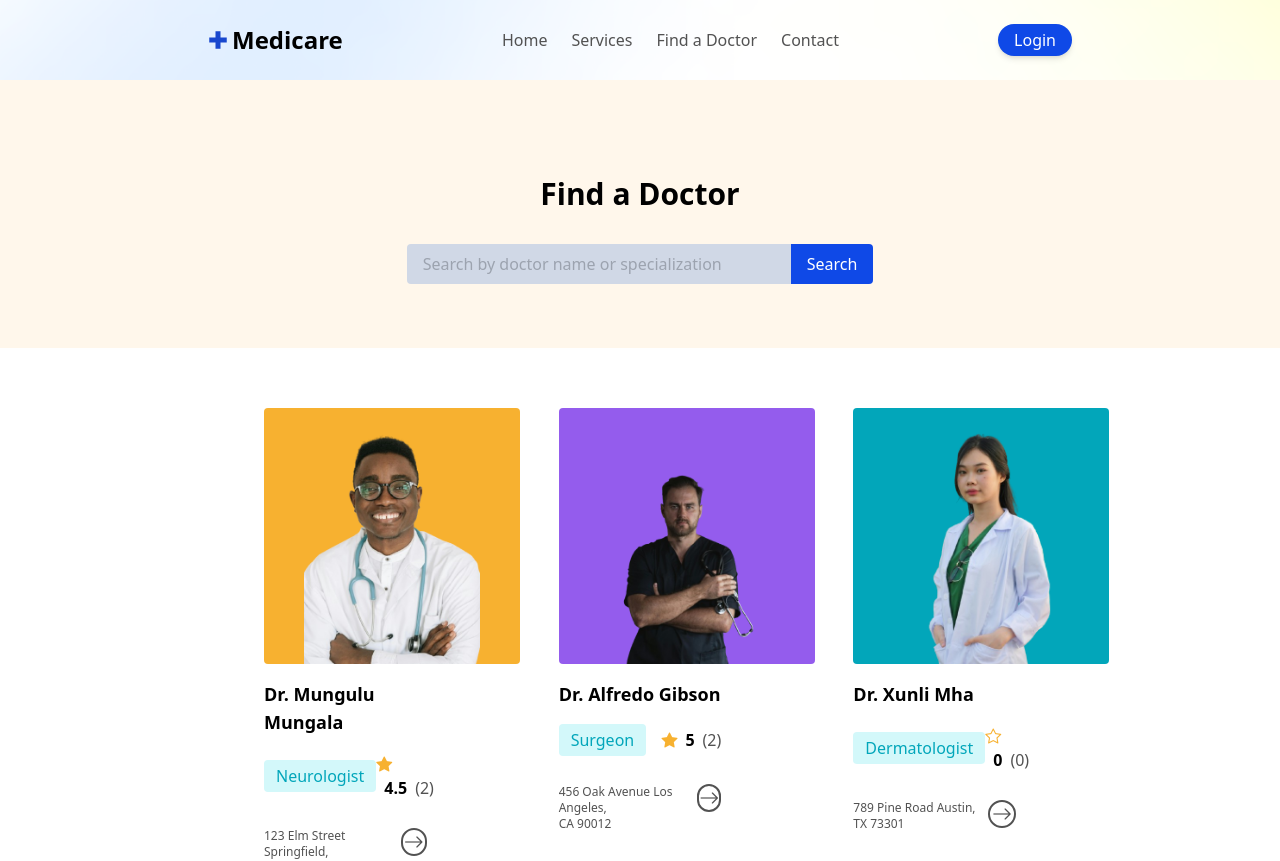
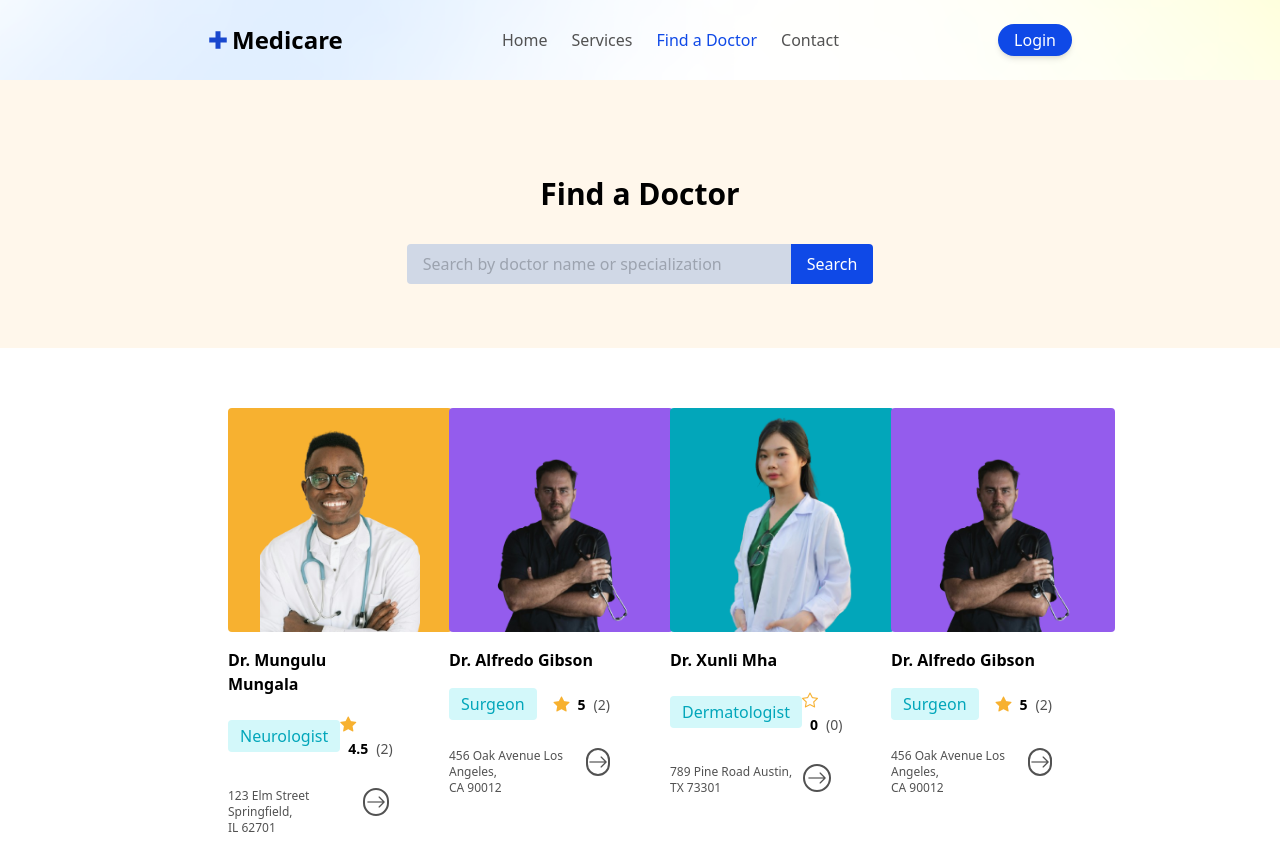
Before and after one commit to adoumadje/medicare-frontend, an Angular app: page / in a window 1280 px wide. Shown: the top 861 px of the page. Built offline with nearby package versions, Linux system fonts and the light colour scheme.

Commit message:
finished find a doctor page

```diff
--- a/src/app/components/find-a-doctor/find-a-doctor.component.html
+++ b/src/app/components/find-a-doctor/find-a-doctor.component.html
@@ -9,20 +9,20 @@
 </div>
 
 <div class="px-8 sm:px-13 pb-16">
-    <div class="grid grid-cols-1 sm:grid-cols-3 grid-rows-3 sm:grid-rows-1 gap-5">
-        <div class="py-5 px-14">
-            <div class="bg-myYellow rounded w-64 h-64 mb-4 mt-10 flex flex-col justify-center overflow-hidden">
+    <div class="grid grid-cols-1 sm:grid-cols-4 grid-rows-3 sm:grid-rows-1 gap-5">
+        <div class="py-5 sm:px-5 px-14">
+            <div class="bg-myYellow rounded w-64 sm:w-50 h-64 sm:h-50 mb-4 mt-10 flex flex-col justify-center overflow-hidden">
                 <img src="doctor-1-removebg-preview.png"
-                    class="w-44 mx-auto mt-10"
+                    class="w-40 mx-auto mt-10"
                 alt="doctor">
             </div>
-            <h4 class="font-semibold text-lg mb-4">Dr. Mungulu Mungala</h4>
+            <h4 class="font-semibold text-md mb-4">Dr. Mungulu Mungala</h4>
             <div class="flex justify-between items-center">
                 <span class="text-myGreen text-md bg-lightGreen px-3 py-1 rounded">Neurologist</span>
                 <div>
                     <i class="bi bi-star-fill text-myYellow"></i>
-                    <span class="font-semibold text-md mx-2">4.5</span>
-                    <span class="text-myBlack text-md">(2)</span>
+                    <span class="font-semibold text-sm mx-2">4.5</span>
+                    <span class="text-myBlack text-sm">(2)</span>
                 </div>
             </div>
             <div class="flex justify-between mt-7">
@@ -32,19 +32,19 @@
                 </button>
             </div>
         </div>
-        <div class="py-5 px-14">
-            <div class="bg-myPurple rounded w-64 h-64 mb-4 mt-10 flex flex-col justify-center overflow-hidden">
+        <div class="py-5 sm:px-5 px-14">
+            <div class="bg-myPurple rounded w-64 sm:w-50 h-64 sm:h-50 mb-4 mt-10 flex flex-col justify-center overflow-hidden">
                 <img src="doctor-2-removebg-preview.png"
                     class="w-44 mx-auto mt-10"
                 alt="doctor">
             </div>
-            <h4 class="font-semibold text-lg mb-4">Dr. Alfredo Gibson</h4>
+            <h4 class="font-semibold text-md mb-4">Dr. Alfredo Gibson</h4>
             <div class="flex justify-between items-center">
                 <span class="text-myGreen text-md bg-lightGreen px-3 py-1 rounded">Surgeon</span>
                 <div>
                     <i class="bi bi-star-fill text-myYellow"></i>
-                    <span class="font-semibold text-md mx-2">5</span>
-                    <span class="text-myBlack text-md">(2)</span>
+                    <span class="font-semibold text-sm mx-2">5</span>
+                    <span class="text-myBlack text-sm">(2)</span>
                 </div>
             </div>
             <div class="flex justify-between mt-7">
@@ -54,19 +54,19 @@
                 </button>
             </div>
         </div>
-        <div class="py-5 px-14">
-            <div class="bg-myGreen rounded w-64 h-64 mb-4 mt-10 flex flex-col justify-center overflow-hidden">
+        <div class="py-5 sm:px-5 px-14">
+            <div class="bg-myGreen rounded w-64 sm:w-50 h-64 sm:h-50 mb-4 mt-10 flex flex-col justify-center overflow-hidden">
                 <img src="doctor-3-removebg-preview.png"
                     class="w-44 mx-auto mt-10"
                 alt="doctor">
             </div>
-            <h4 class="font-semibold text-lg mb-4">Dr. Xunli Mha</h4>
+            <h4 class="font-semibold text-md mb-4">Dr. Xunli Mha</h4>
             <div class="flex justify-between items-center">
                 <span class="text-myGreen text-md bg-lightGreen px-3 py-1 rounded">Dermatologist</span>
                 <div>
                     <i class="bi bi-star text-myYellow"></i>
-                    <span class="font-semibold text-md mx-2">0</span>
-                    <span class="text-myBlack text-md">(0)</span>
+                    <span class="font-semibold text-sm mx-2">0</span>
+                    <span class="text-myBlack text-sm">(0)</span>
                 </div>
             </div>
             <div class="flex justify-between mt-7">
@@ -76,5 +76,37 @@
                 </button>
             </div>
         </div>
+        <div class="py-5 sm:px-5 px-14">
+            <div class="bg-myPurple rounded w-64 sm:w-50 h-64 sm:h-50 mb-4 mt-10 flex flex-col justify-center overflow-hidden">
+                <img src="doctor-2-removebg-preview.png"
+                    class="w-44 mx-auto mt-10"
+                alt="doctor">
+            </div>
+            <h4 class="font-semibold text-md mb-4">Dr. Alfredo Gibson</h4>
+            <div class="flex justify-between items-center">
+                <span class="text-myGreen text-md bg-lightGreen px-3 py-1 rounded">Surgeon</span>
+                <div>
+                    <i class="bi bi-star-fill text-myYellow"></i>
+                    <span class="font-semibold text-sm mx-2">5</span>
+                    <span class="text-myBlack text-sm">(2)</span>
+                </div>
+            </div>
+            <div class="flex justify-between mt-7">
+                <span class="text-myBlack text-xs">456 Oak Avenue Los Angeles, <br>CA 90012</span>
+                <button class="flex items-center justify-center w-7 h-7 rounded-full border-2 border-myBlack cursor-pointer">
+                    <i class="bi bi-arrow-right text-xl text-myBlack"></i>
+                </button>
+            </div>
+        </div>
     </div>
 </div>
+
+<div class="px-8 sm:px-13 pb-16">
+    <h2 class="font-semibold text-3xl mb-5 text-center">What our patients say</h2>
+    <p class="text-myBlack text-center mx-auto sm:w-140 mb-10">Our patients consistently share positive experiences about the care and attention they receive.</p>
+    <app-carousel></app-carousel>
+</div>
+
+<div class="px-8 sm:px-13 pb-16 mt-10 border-t-2 pt-8">
+    <app-footer></app-footer>
+</div>
--- a/src/app/components/find-a-doctor/find-a-doctor.component.ts
+++ b/src/app/components/find-a-doctor/find-a-doctor.component.ts
@@ -1,9 +1,11 @@
 import { Component, HostListener, OnInit } from '@angular/core';
+import { FooterComponent } from "../footer/footer.component";
+import { CarouselComponent } from "../carousel/carousel.component";
 
 @Component({
   selector: 'app-find-a-doctor',
   standalone: true,
-  imports: [],
+  imports: [FooterComponent, CarouselComponent],
   templateUrl: './find-a-doctor.component.html',
   styleUrl: './find-a-doctor.component.css'
 })
--- a/src/app/components/general/navigation-bar/navigation-bar.component.html
+++ b/src/app/components/general/navigation-bar/navigation-bar.component.html
@@ -10,7 +10,7 @@ style="background-image: url('bg-navbar.png');">
     <ul class="hidden sm:flex list-none text-myBlack">
         <li class="mx-3 hover:text-myblue cursor-pointer"><a routerLink="">Home</a></li>
         <li class="mx-3 hover:text-myblue cursor-pointer"><a routerLink="">Services</a></li>
-        <li class="mx-3 hover:text-myblue cursor-pointer"><a routerLink="">Find a Doctor</a></li>
+        <li class="mx-3 hover:text-myblue cursor-pointer text-myblue"><a routerLink="">Find a Doctor</a></li>
         <li class="mx-3 hover:text-myblue cursor-pointer"><a routerLink="">Contact</a></li>
     </ul>
     <button class="hidden sm:block bg-myblue text-white px-4 py-1 rounded-l-full rounded-r-full shadow-md focus:ring-2 transform hover:scale-105"
--- a/tailwind.config.js
+++ b/tailwind.config.js
@@ -27,6 +27,7 @@ module.exports = {
         inputBg: '#d0d8e6'
       },
       width: {
+        '50': '14rem',
         '70': '18rem',
         '100': '18rem',
         '102': '20rem',
@@ -34,13 +35,14 @@ module.exports = {
         '140': '40rem',
         '60p': '60%'
       },
+      height: {
+        '50': '14rem',
+        '100': '50rem'
+      },
       maxWidth: {
         '30p': '30%',
         '40p': '40%',
         '50p': '50%'
-      },
-      height: {
-        '100': '50rem'
       },
       inset: {
         'rm-right': '200%'
```
